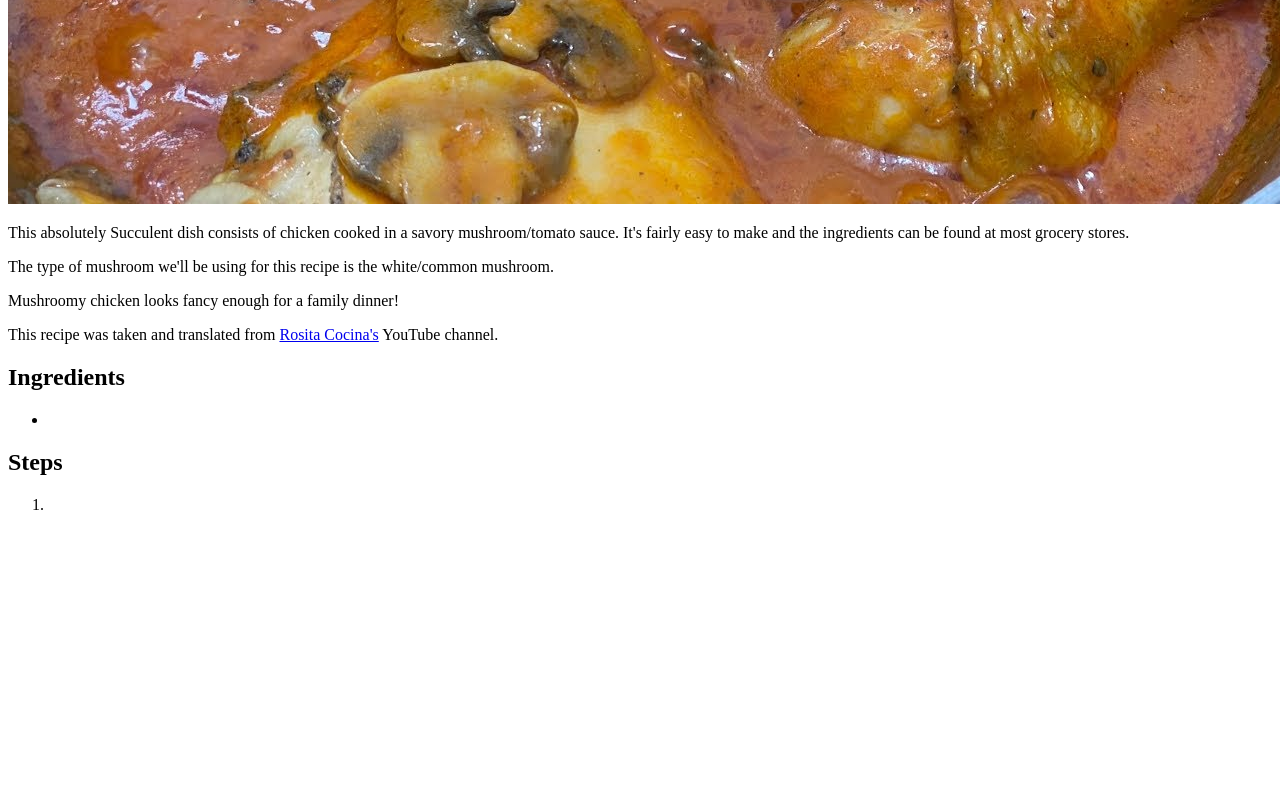
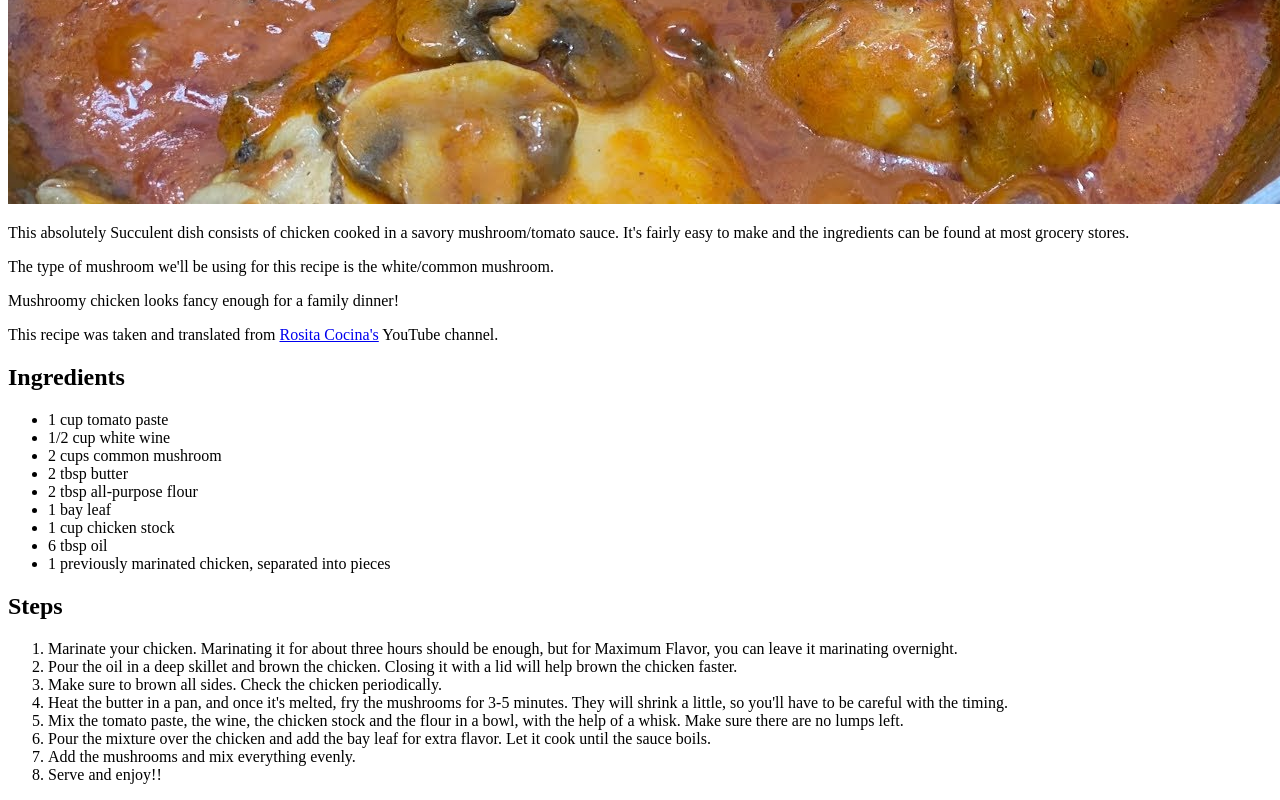
Before and after one commit to nanasubenanabaja/odin-recipes, a plain HTML site: page mushroomchicken.html in a window 1280 px wide. Shown: the part 596-1396 px from the top of the page. Before the commit the page ends 1126 px from the top, so only its background shows below. Drawn offline with Linux system fonts and the light colour scheme.

Commit message:
Update mushroomchicken.html

```diff
--- a/mushroomchicken.html
+++ b/mushroomchicken.html
@@ -15,12 +15,28 @@
 
         <h2>Ingredients</h2>
         <ul>
-            <li></li>
+            <li>1 cup tomato paste</li>
+            <li>1/2 cup white wine</li>
+            <li>2 cups common mushroom</li>
+            <li>2 tbsp butter</li>
+            <li>2 tbsp all-purpose flour</li>
+            <li>1 bay leaf</li>
+            <li>1 cup chicken stock</li>
+            <li>6 tbsp oil</li>
+            <li>1 previously marinated chicken, separated into pieces</li>
         </ul>
 
         <h2>Steps</h2>
         <ol>
-            <li></li>
+            <li>Marinate your chicken. Marinating it for about three hours should be enough, but for Maximum Flavor, you can leave it marinating overnight.</li>
+            <li>Pour the oil in a deep skillet and brown the chicken. Closing it with a lid will help brown the chicken faster.</li>
+            <li>Make sure to brown all sides. Check the chicken periodically.</li>
+            <li>Heat the butter in a pan, and once it's melted, fry the mushrooms for 3-5 minutes. They will shrink a little, so you'll have to be careful with the timing.</li>
+            <li>Mix the tomato paste, the wine, the chicken stock and the flour in a bowl, with the help of a whisk. Make sure there are no lumps left.</li>
+            <li>Pour the mixture over the chicken and add the bay leaf for extra flavor. Let it cook until the sauce boils.</li>
+            <li>Add the mushrooms and mix everything evenly.</li>
+            <li>Serve and enjoy!!</li>
+
         </ol>
     </body>
 </html>
```
